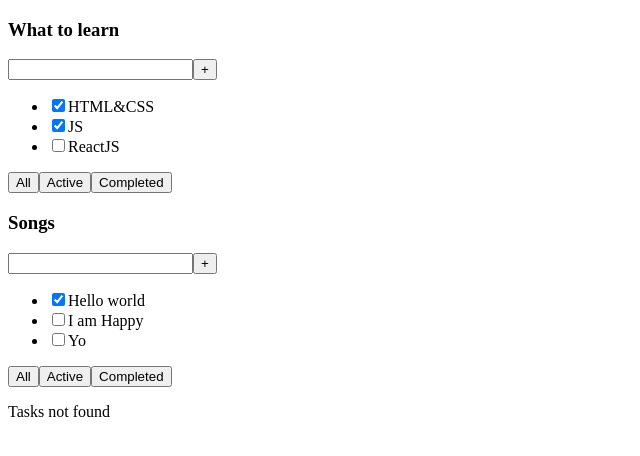
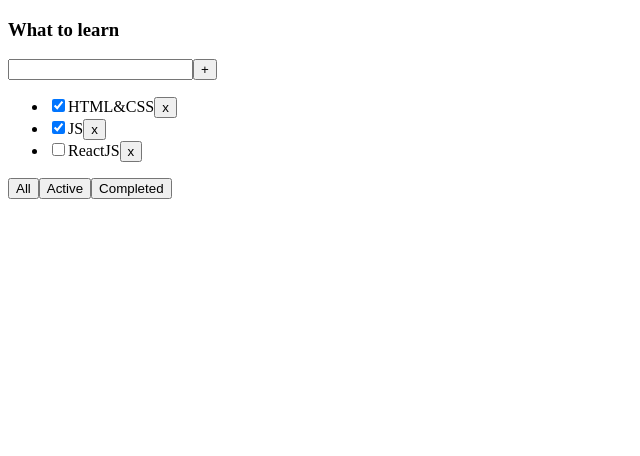
Before and after one commit to Endle2sCod1ng/todolist, a React (Vite) app: page / in a window 1280 px wide. Before the commit this address had no page. Shown: the top 456 px of the page, without its empty margins (0-640 px from the left). Built offline with nearby package versions, Linux system fonts and the light colour scheme.

Commit message:
ch w/Tl/Tl(cr:delTsk,chFltr)

```diff
--- a/src/shared/ui/AppButton/AppButton.tsx
+++ b/src/shared/ui/AppButton/AppButton.tsx
@@ -1,9 +1,9 @@
-import type { ReactNode } from "react";
+import type { ButtonHTMLAttributes, ReactNode } from "react";
 
-interface AppButtonProps {
+interface AppButtonProps extends ButtonHTMLAttributes<HTMLButtonElement> {
   children: ReactNode;
 }
 
-export const AppButton = ({ children }: AppButtonProps) => {
-  return <button>{children}</button>;
+export const AppButton = ({ children, ...otherProps }: AppButtonProps) => {
+  return <button {...otherProps}>{children}</button>;
 };
--- a/src/widgets/Todolist/model/tasks.ts
+++ b/src/widgets/Todolist/model/tasks.ts
@@ -3,3 +3,4 @@
   title: string;
   isDone: boolean;
 };
+export type FilterType = "all" | "active" | "completed";
--- a/src/widgets/Todolist/ui/Todolist/Todolist.tsx
+++ b/src/widgets/Todolist/ui/Todolist/Todolist.tsx
@@ -1,36 +1,60 @@
-import type { Task } from "../../model/tasks";
+import { useState } from "react";
+import type { FilterType, Task } from "../../model/tasks";
 import { TodolistItem } from "../TodolistItem/TodolistItem";
 
 interface TodolistProps {
   className?: string;
 }
 export const Todolist = ({ className }: TodolistProps) => {
-  const tasks1 = [
+  const [filter, setFilter] = useState<FilterType>("all");
+  const [tasks, setTasks] = useState<Task[]>([
     { id: "1", title: "HTML&CSS", isDone: true },
     { id: "2", title: "JS", isDone: true },
     { id: "3", title: "ReactJS", isDone: false },
-  ];
+  ]);
 
-  const tasks2 = [
-    { id: "1", title: "Hello world", isDone: true },
-    { id: "2", title: "I am Happy", isDone: false },
-    { id: "3", title: "Yo", isDone: false },
-  ];
-  const tasks3: Task[] = [];
+  // const tasks2 = [
+  //   { id: "1", title: "Hello world", isDone: true },
+  //   { id: "2", title: "I am Happy", isDone: false },
+  //   { id: "3", title: "Yo", isDone: false },
+  // ];
+  // const tasks3: Task[] = [];
+
+  const deleteTask = (taksId: string) => {
+    setTasks([...tasks.filter((t) => t.id !== taksId)]);
+    console.log(tasks);
+  };
+
+  const changeFilter = (filter: FilterType) => {
+    setFilter(filter);
+  };
+  let filtredTasks = tasks;
+
+  if (filter === "active") {
+    filtredTasks = tasks.filter((t) => !t.isDone);
+  }
+  if (filter === "completed") {
+    filtredTasks = tasks.filter((t) => t.isDone);
+  }
+
   return (
     <div className={`${className ? className : ""}`}>
       <TodolistItem
         title="What to learn"
-        tasks={tasks1}
+        tasks={filtredTasks}
+        deleteTask={deleteTask}
+        changeFilter={changeFilter}
       />
-      <TodolistItem
+      {/* <TodolistItem
         title="Songs"
         tasks={tasks2}
+        deleteTask={deleteTask}
       />
       <TodolistItem
         title="Films"
         tasks={tasks3}
-      />
+        deleteTask={deleteTask}
+      /> */}
     </div>
   );
 };
--- a/src/widgets/Todolist/ui/TodolistItem/TodolistItem.tsx
+++ b/src/widgets/Todolist/ui/TodolistItem/TodolistItem.tsx
@@ -1,15 +1,19 @@
 import { AppButton } from "@/shared/ui/AppButton/AppButton";
-import type { Task } from "../../model/tasks";
+import type { FilterType, Task } from "../../model/tasks";
 
 interface TodolistItemProps {
   title: string;
   tasks: Task[];
+  deleteTask: (taksId: string) => void;
+  changeFilter: (filter: FilterType) => void;
   className?: string;
 }
 export const TodolistItem = ({
   title,
   tasks,
   className,
+  deleteTask,
+  changeFilter,
 }: TodolistItemProps) => {
   return (
     <>
@@ -33,14 +37,17 @@
                     onChange={() => {}}
                   />
                   <span>{t.title}</span>
+                  <AppButton onClick={() => deleteTask(t.id)}>x</AppButton>
                 </li>
               );
             })}
           </ul>
           <div>
-            <AppButton>All</AppButton>
-            <AppButton>Active</AppButton>
-            <AppButton>Completed</AppButton>
+            <AppButton onClick={() => changeFilter("all")}>All</AppButton>
+            <AppButton onClick={() => changeFilter("active")}>Active</AppButton>
+            <AppButton onClick={() => changeFilter("completed")}>
+              Completed
+            </AppButton>
           </div>
         </div>
       )}
```
